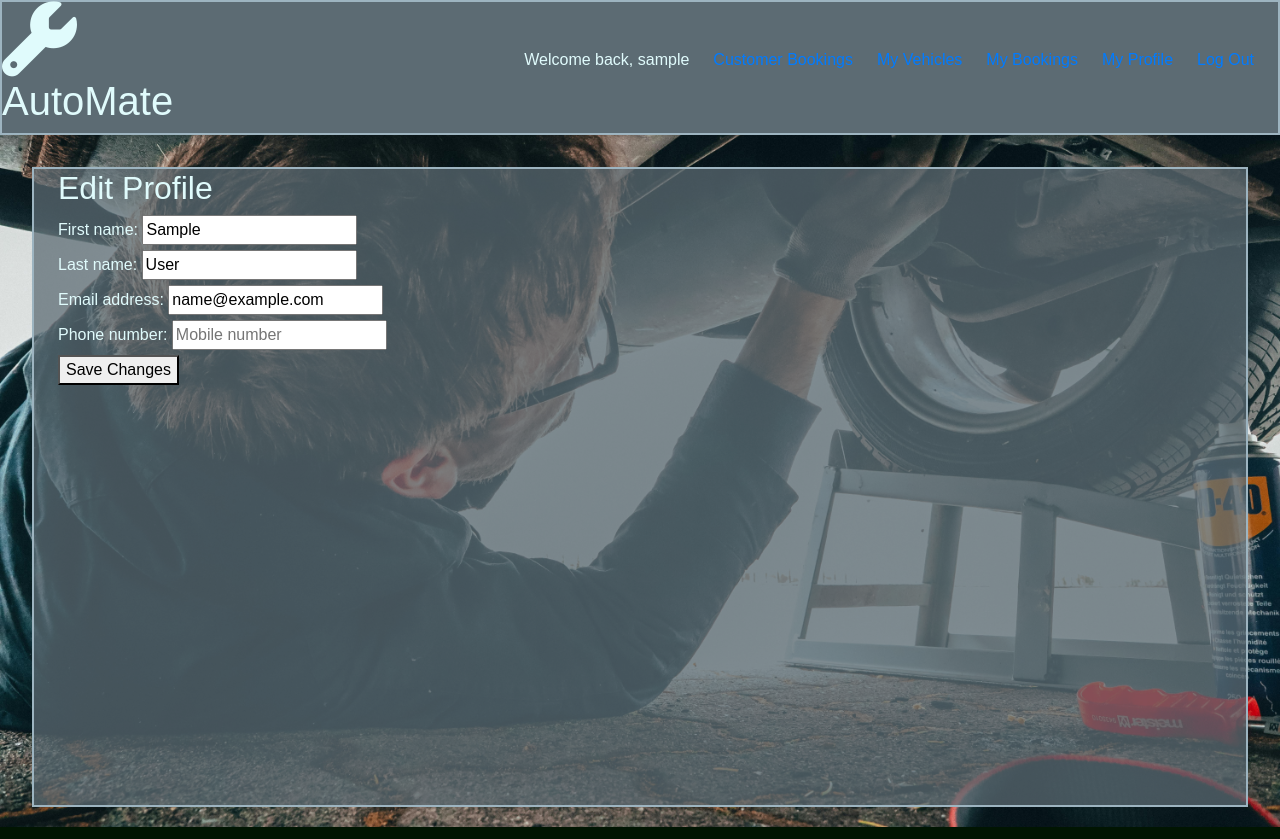
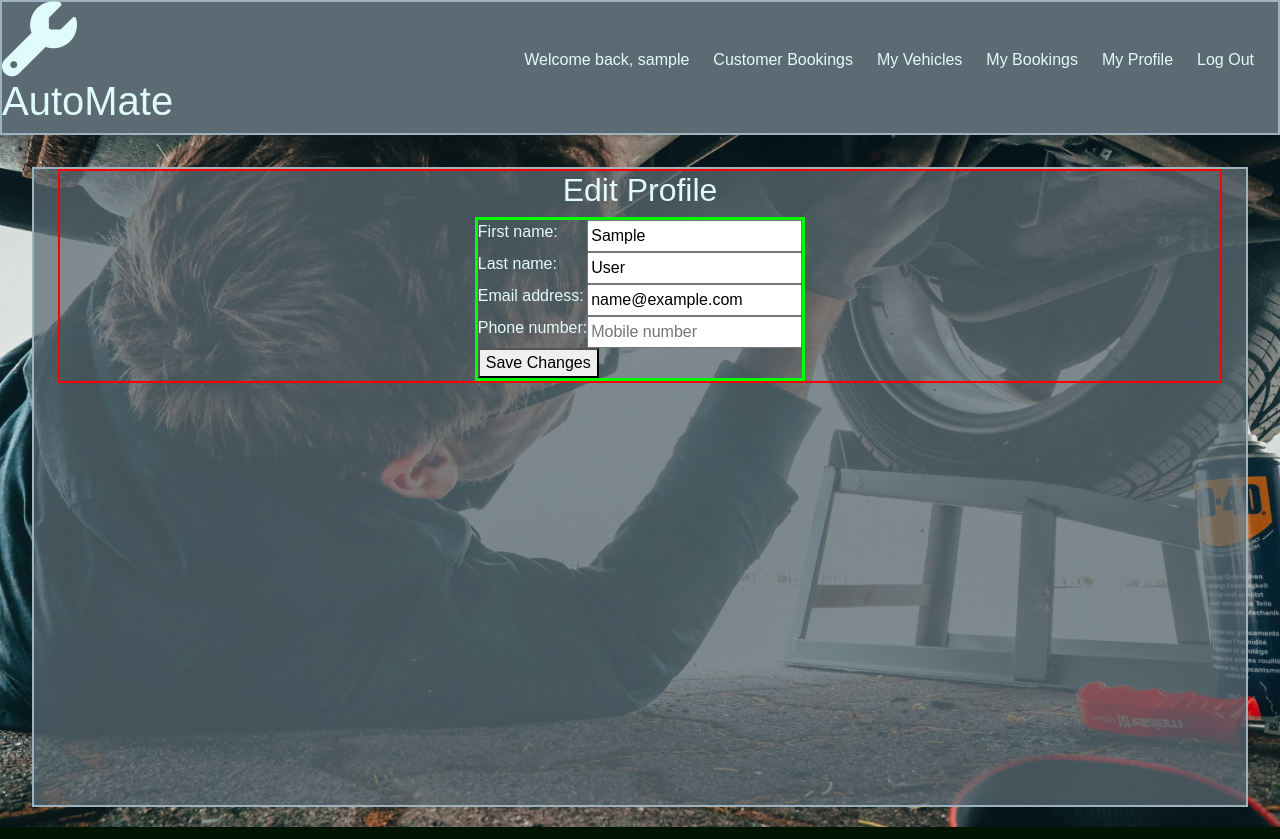
Before and after one commit to mikesealey/ci_pp3, a Django app: page /profile/ in a window 1280 px wide. Run offline with Django 4.2, Linux system fonts and the light colour scheme; the visitor is signed in with stand-in values (Sample User, id 1); some libraries are stand-ins or nearby versions.

Commit message:
improves profile form styling

```diff
--- a/AutoMate/templates/profile/profile.html
+++ b/AutoMate/templates/profile/profile.html
@@ -2,8 +2,9 @@
 {% block content %}
 <div class="double-block">
     <div class="block" id="left-block">
+        <div id="profile-form-container">
             <h2>Edit Profile</h2>
-        <form method="post">
+            <form id="profile-form" method="post">
                 {% csrf_token %}
                 {{ user_form.non_field_errors }}
                 <div>
@@ -35,5 +36,6 @@
             </form>
         </div>
     </div>
+</div>
 
 {% endblock %}
--- a/static/css/style.css
+++ b/static/css/style.css
@@ -19,6 +19,7 @@ C2DFE3 - Light Blue - Positive Button
 
 a {
     text-decoration: none;
+    color: #E0FBFC;
 }
 
 body {
@@ -43,26 +44,7 @@ body {
     align-items: center;
 }
 
-/* Spanner Logo plus Automate Title */
-#logo-title {
-    display: flex;
-    flex-direction: row;
-    align-items: end;
-    padding: 12px;
-}
 
-#logo-title h1 {
-    margin: 0;
-    padding: 0;
-}
-
-
-#welcome-name p, #welcome-name a {
-    padding: 0;
-    margin: 0;
-}
-
-/* Contains the links */
 nav {
     max-height: fit-content;
 }
@@ -79,14 +61,6 @@ nav ul li {
     padding: 12px;
 }
 
-
-
-
-#welcome-name {
-    padding: 0;
-    margin: 0;
-    border: 3px solid red;
-}
 
 #title-spanner {
     font-size: 75px;
@@ -228,3 +202,24 @@ input {
     background-color: #5c6B73;
     opacity: 50%;
 }
+
+#profile-form-container {
+    border: 2px solid red;
+    display: flex;
+    flex-direction: column;
+    justify-content: center;
+    align-items: center;
+}
+
+#profile-form {
+    border: 3px solid lime;
+    max-width: 680px;
+
+}
+
+/* Label and field */
+#profile-form div {
+    display: flex;
+    flex-direction: row;
+    justify-content: space-between;
+}
```
Lines whose indentation alone changed are shown as unchanged.
